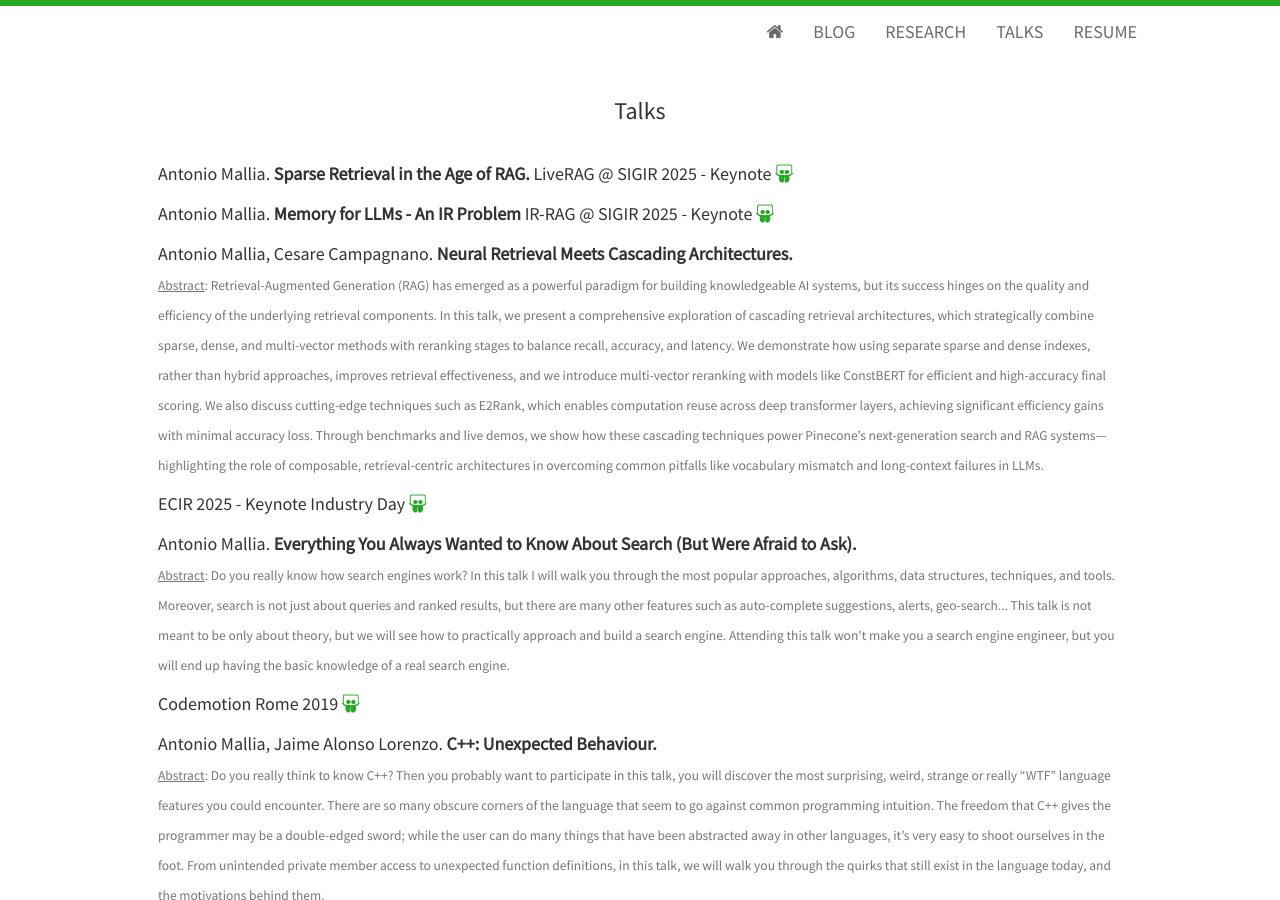
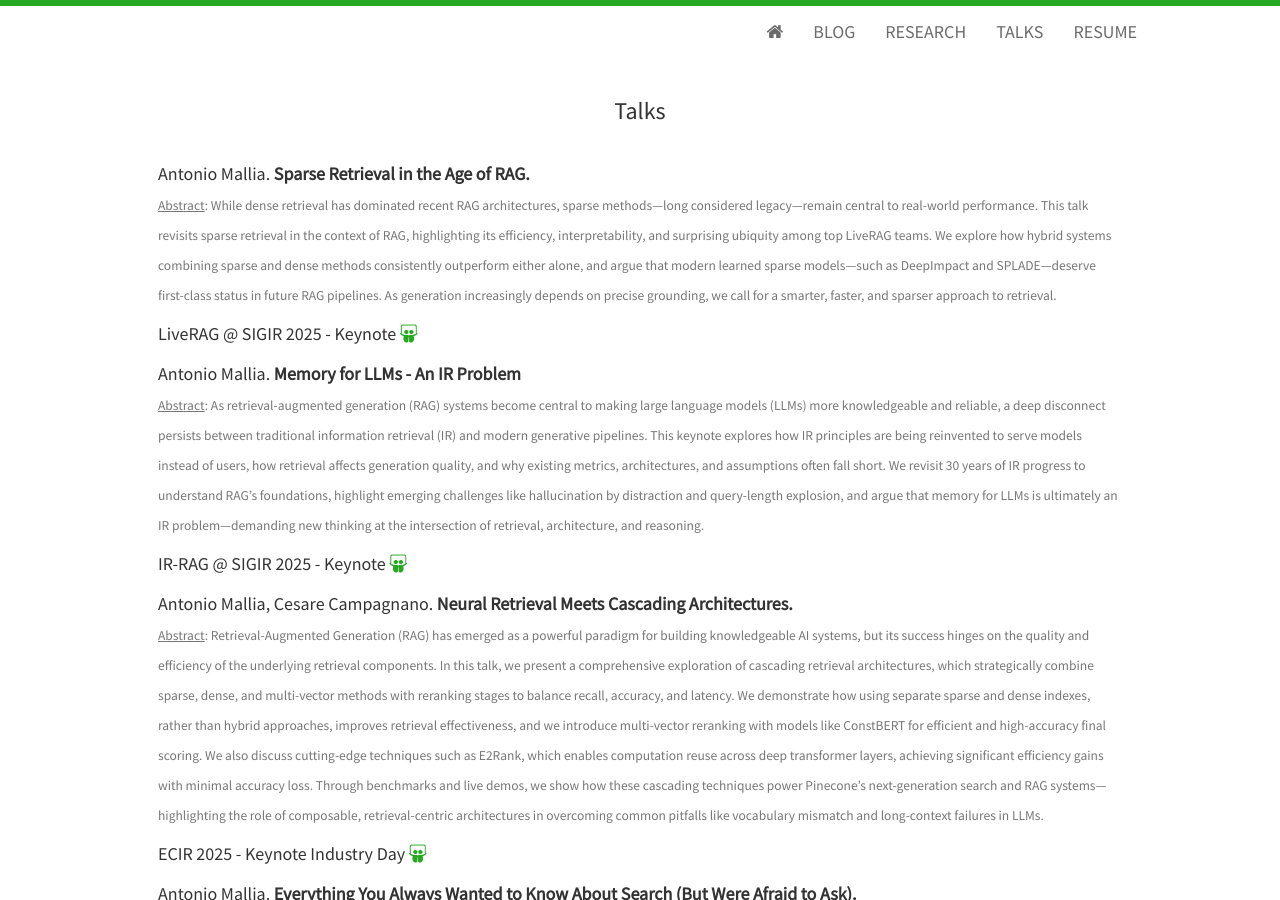
Before and after one commit to amallia/amallia.github.io, a Jekyll site: the page built from talks.html, in a window 1280 px wide and 900 px high. Built offline with Jekyll 4.4.1, drawn with Linux system fonts in a browser that asks for light colours; nearby versions of some CDN libraries.

Commit message:
Update talks.html

```diff
--- a/talks.html
+++ b/talks.html
@@ -11,12 +11,14 @@ title: Antonio Mallia's Blog
      <h5>
                     <span>Antonio Mallia.</span>
                     <span class="talk-title">Sparse Retrieval in the Age of RAG.</span>
+	     	    <p> <small><u>Abstract</u>: While dense retrieval has dominated recent RAG architectures, sparse methods—long considered legacy—remain central to real-world performance. This talk revisits sparse retrieval in the context of RAG, highlighting its efficiency, interpretability, and surprising ubiquity among top LiveRAG teams. We explore how hybrid systems combining sparse and dense methods consistently outperform either alone, and argue that modern learned sparse models—such as DeepImpact and SPLADE—deserve first-class status in future RAG pipelines. As generation increasingly depends on precise grounding, we call for a smarter, faster, and sparser approach to retrieval.</small></p>
 	            <span>LiveRAG @ SIGIR 2025 - Keynote</span>
                     <a href="{{ site.url }}/uploads/LiveRAG25.pdf"><i class="fa fa-slideshare" aria-hidden="true"></i></a>
      </h5>
      <h5>
                     <span>Antonio Mallia.</span>
                     <span class="talk-title">Memory for LLMs - An IR Problem</span>
+	     	    <p> <small><u>Abstract</u>: As retrieval-augmented generation (RAG) systems become central to making large language models (LLMs) more knowledgeable and reliable, a deep disconnect persists between traditional information retrieval (IR) and modern generative pipelines. This keynote explores how IR principles are being reinvented to serve models instead of users, how retrieval affects generation quality, and why existing metrics, architectures, and assumptions often fall short. We revisit 30 years of IR progress to understand RAG’s foundations, highlight emerging challenges like hallucination by distraction and query-length explosion, and argue that memory for LLMs is ultimately an IR problem—demanding new thinking at the intersection of retrieval, architecture, and reasoning.</small></p>
 	            <span>IR-RAG @ SIGIR 2025 - Keynote</span>
                     <a href="{{ site.url }}/uploads/IR-RAG25.pdf"><i class="fa fa-slideshare" aria-hidden="true"></i></a>
      </h5>
```
